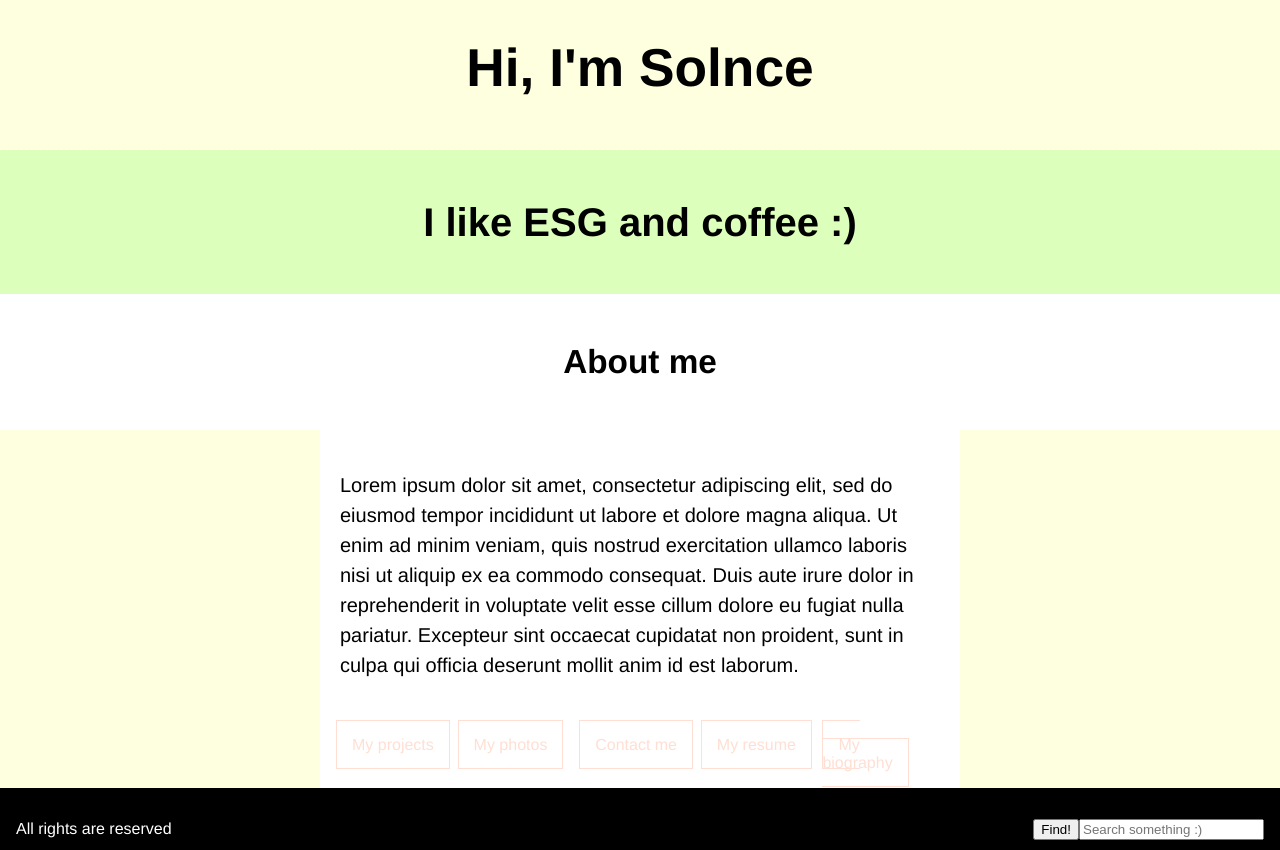
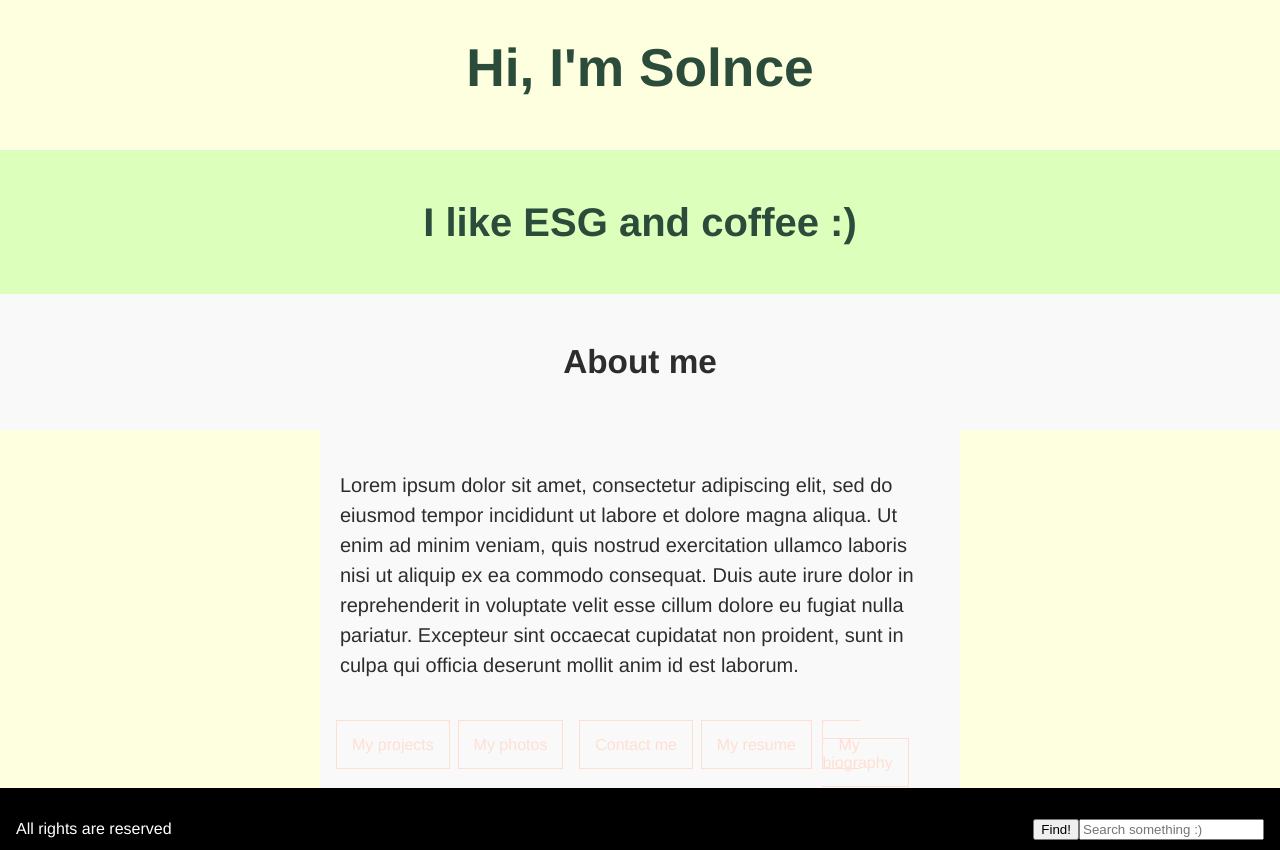
Before and after one commit to fourhtyoz/ESG-Blog, a plain HTML site: page index.html in a window 1280 px wide. Shown: the part 450-1300 px from the top of the page. Drawn offline with Linux system fonts and the light colour scheme.

Commit message:
restyling green

```diff
--- a/style.css
+++ b/style.css
@@ -39,7 +39,7 @@ img {
 }
 
 .div-header {
-  color: #000000;
+  color: #2c4c3b;
   background-color: #FEFFDE;
   grid-column: span 12;
   text-align: center;
@@ -48,27 +48,27 @@ img {
 
 .div-nav {
   text-align: center;
-  color: #000000;
+  color: #2c4c3b;
   background-color: #DDFFBC;
   grid-column: span 12;
 }
 
 .div-title {
-  color: #000000;
-  background-color: #ffffff;
+  color: #2d2d2d;
+  background-color: #f9f9f9;
   grid-column: span 12;
   text-align: center;
 }
 
 .div-info {
-  background-color: #ffffff;
-  color: #000000;
+  background-color: #f9f9f9;
+  color: #2d2d2d;
   font-size: 15pt;
   grid-column: 4 / 10;
 }
 
 .div-menu {
-  background-color: #ffffff;
+  background-color: #f9f9f9;
   grid-column: 4 / 10;
   display: grid;
   grid-template-columns: repeat(5, 1fr);
```
